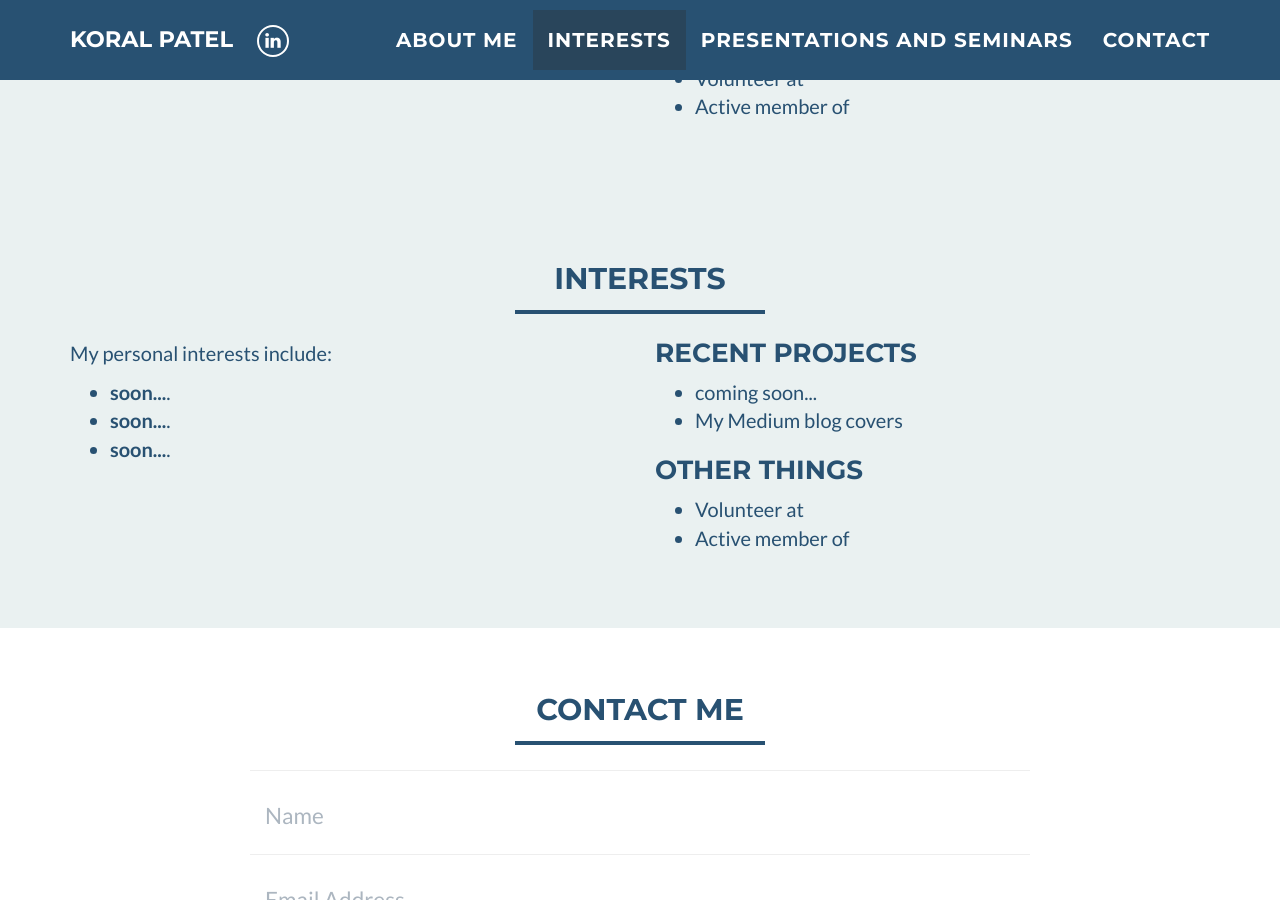
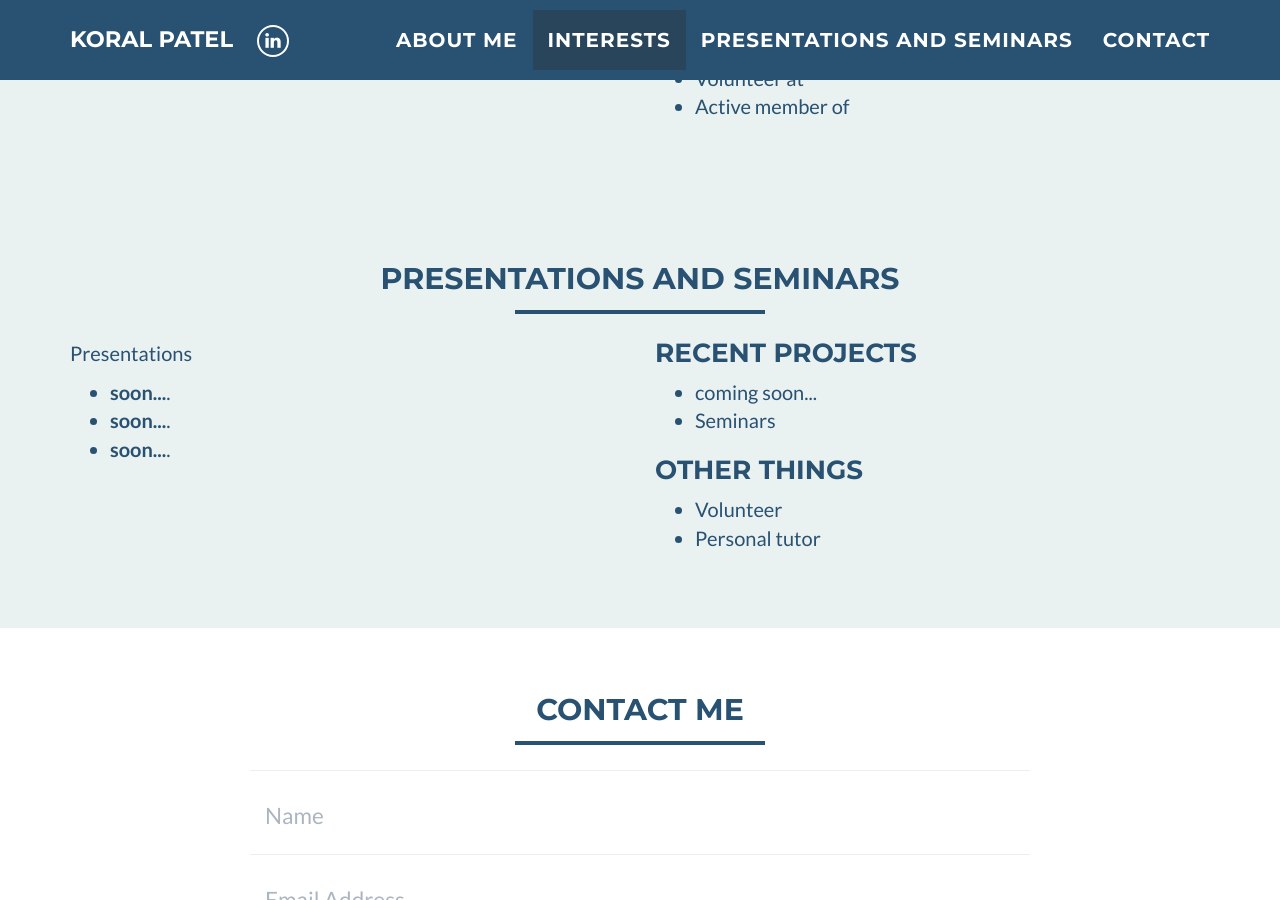
Before and after one commit to patelkhelan11/patelkhelan11.github.io, a Jekyll site: the page built from index.html, in a window 1280 px wide and 900 px high, scrolled down 1209 px. Built offline with Jekyll 4.4.1, drawn with Linux system fonts in a browser that asks for light colours.

Commit message:
update
update

```diff
--- a/_includes/Presentations.html
+++ b/_includes/Presentations.html
@@ -2,14 +2,14 @@
     <div class="container">
       <div class="row">
             <div class="col-lg-12 text-center">
-                <h2>Interests</h2>
+                <h2>Presentations And Seminars</h2>
                 <hr />
             </div>
         </div>
             <div class="row">
                 <div class="col-sm-6">
 		    <p>
-			    My personal interests include:
+			    Presentations
         </p>
 			<ul>
 			  <li>
@@ -30,16 +30,16 @@
           coming soon...
     		</li>
   			<li>
-          My Medium blog covers
+          Seminars
   			</li>
   		    </ul>
   		    <h3>Other Things</h3>
   		    <ul>
   			<li>
-           Volunteer at
+           Volunteer
   			</li>
   			<li>
-  			  Active member of
+  			  Personal tutor
   			</li>
 		   </ul>
       </div>
```
